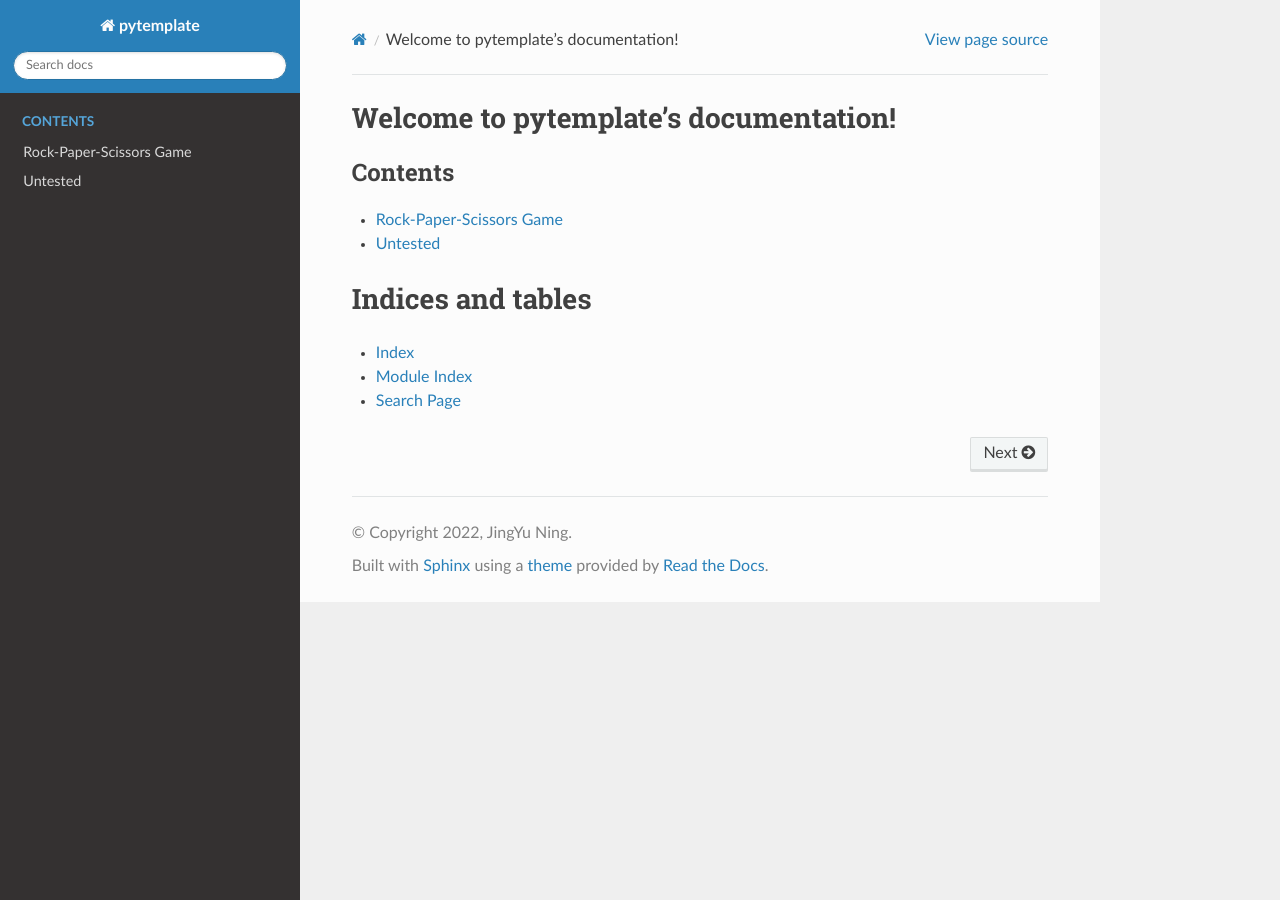
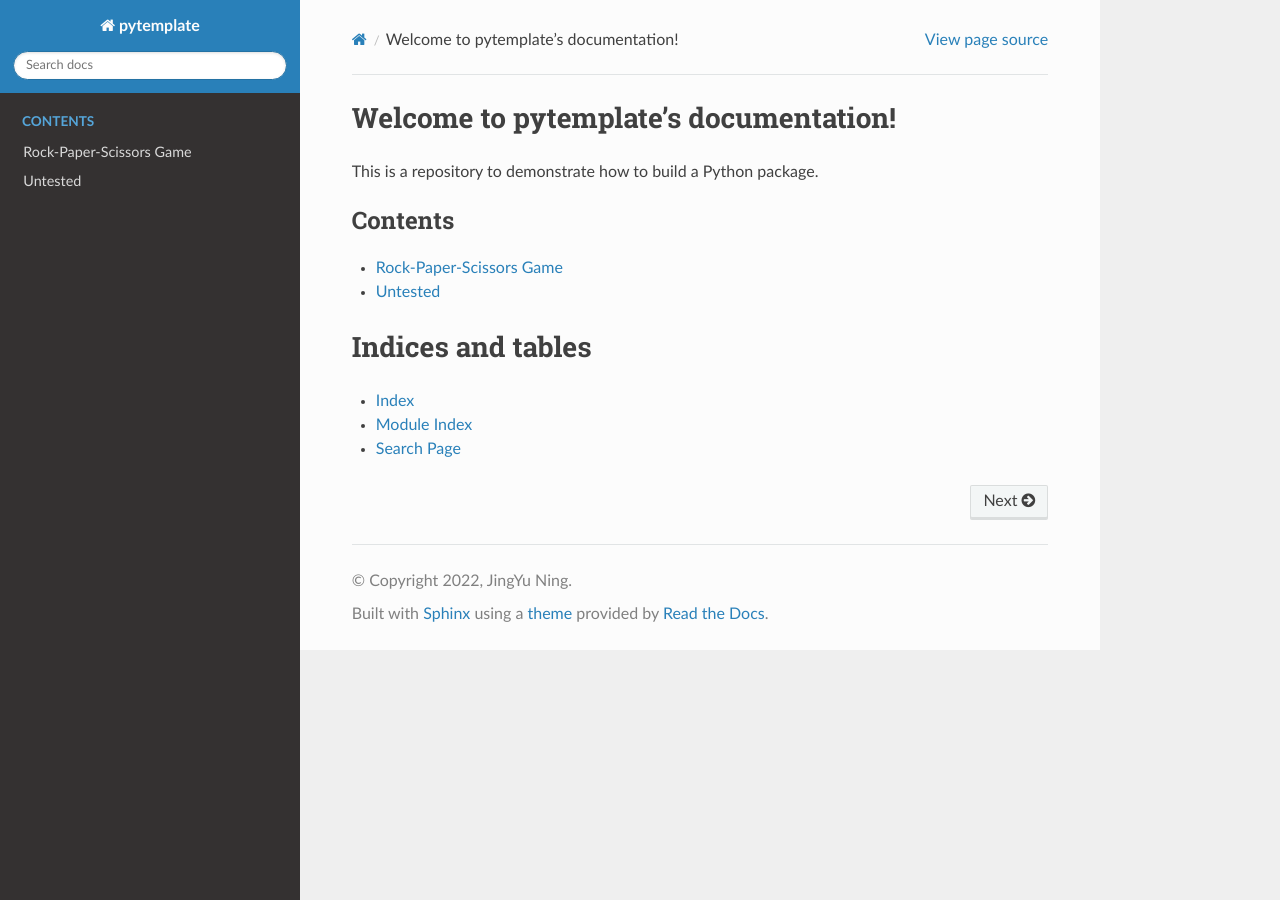
Before and after one commit to quantaser/pytemplate, a Sphinx documentation site: the page built from docs/source/index.rst, in a window 1280 px wide. Built offline with Sphinx 7.4.7 and the Read the Docs theme 2.0.0, drawn with Linux system fonts in a browser that asks for light colours.

Commit message:
Enhance docs

```diff
--- a/docs/source/index.rst
+++ b/docs/source/index.rst
@@ -5,6 +5,8 @@
 
 Welcome to pytemplate's documentation!
 ======================================
+
+This is a repository to demonstrate how to build a Python package.
 
 .. toctree::
    :maxdepth: 2
```
